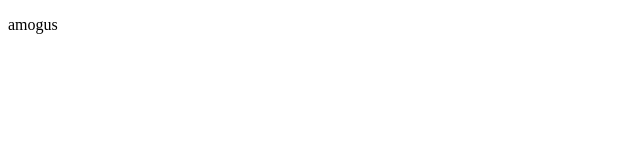
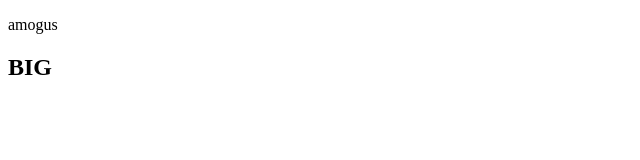
Before and after one commit to larenzzzz/Project.Portfolio, a plain HTML site: page index.html in a window 1280 px wide. Shown: the full height of the page, 0-640 px from the left. Drawn offline with Linux system fonts and the light colour scheme.

Commit message:
add BIG header

```diff
--- a/index.html
+++ b/index.html
@@ -7,5 +7,6 @@
 </head>
 <body>
     <p>amogus</p>
+    <h2>BIG</h2>
 </body>
 </html>
```
